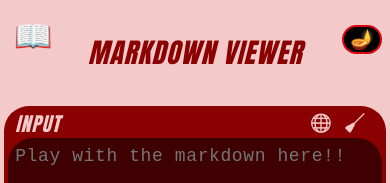
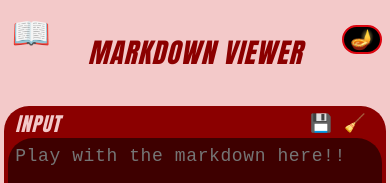
Before and after one commit to VIGNESHWAR-RV/markdown-viewer-frontEnd, a React (Create React App) app: page / in a window 390 px wide. Shown: the top 183 px of the page. Built offline with nearby package versions, Linux system fonts and the light colour scheme.

Commit message:
updated icon style css

```diff
--- a/src/App.css
+++ b/src/App.css
@@ -17,24 +17,30 @@ html{
   background: black;
   height:100vh;
   width:100%;
+  position: relative;
   overflow: hidden;
 }
 .menuBar{
   position:absolute;
-  top:1vw;
+  top:1.5vw;
   left:1.5vw;
-  font-size: 3vmax;
+  font-size: 2.5vmax;
   border:none;
-  color:red;
+  color:darkred;
   background: transparent;
   cursor: pointer;
   z-index: 5;
+  font-family:Impact, Haettenschweiler, 'Arial Narrow Bold', sans-serif;
+  font-style: oblique;
   transition: all 0.3s ease-in-out;
+}
+.menuBar::after{
+  content:"MENU";
 }
 .menuBar:hover{
   padding-top: 0.2%;
   padding-left:0.5%;
-  text-shadow: 0.1vw 0.1vw 0.8vw #db0510,-0.1vw -0.1vw 0.8vw #db0510 ;
+  text-shadow: 0.1vw 0.1vw 0.5vw rgb(243, 201, 201),-0.1vw -0.1vw 0.5vw black ;
 }
 .themeButton{
   position: absolute;
@@ -74,7 +80,13 @@ html{
 @media only screen and (max-width: 768px){
 
    .menuBar{
+     top:1.5vw;
+     left:1.5vw;
      font-size: 8vmin;
+     font-style: normal;
+   }
+   .menuBar::after{
+     content:"";
    }
    .themeButton{
      font-size: 5vmin;
--- a/src/App.js
+++ b/src/App.js
@@ -1,6 +1,6 @@
 import { useState } from 'react';
 import './App.css';
-import toast,{Toaster} from "react-hot-toast";
+import {Toaster} from "react-hot-toast";
 
 
 import {Route,Switch} from "react-router-dom";
--- a/src/pages/markDown/markdown.css
+++ b/src/pages/markDown/markdown.css
@@ -51,14 +51,17 @@
   }
   .markdown_Header_Div a{
     font-size: 2.5vmax;
-    background: rgb(243, 201, 201);
+    /* background: rgb(243, 201, 201);
     -webkit-background-clip:text;
     background-clip: text;
-    color:transparent;
-    transition: all 0.2s ease-in-out;
+    color:transparent; */
+    text-decoration: underline transparent;
+    transition: all 0.3s ease-in-out;
   }
   .markdown_Header_Div a:hover{
-    text-shadow: 0vw 0vw 0.05vw red,-0vw -0vw 0.05vw red ;
+    text-decoration: underline rgb(243, 201, 201);
+    font-size: 2.6vmax;
+    text-shadow: 0.1vw 0.1vw 0.5vw rgb(243, 201, 201),-0.1vw -0.1vw 0.5vw rgb(243, 201, 201) ;
   }
 
   .main{
--- a/src/pages/markDown/markdown.js
+++ b/src/pages/markDown/markdown.js
@@ -80,7 +80,7 @@ export function MarkDown({inputValue,setInputValue,darkMode,updation,setUpdation
                              <div>
                                {saved
                                 ?<button><a href="null" title="succesfully saved" onClick={(e)=>{e.preventDefault()}}>✌️</a></button>
-                                :<button><a href="null" title="save online" onClick={(e)=>{e.preventDefault();saveData()}}>🌐</a></button>
+                                :<button><a href="null" title="save online" onClick={(e)=>{e.preventDefault();saveData()}}>💾</a></button>
                                 }
 
                                  <button><a href="null" title="clear all" onClick={(e)=>{e.preventDefault();setInputValue("")}}>🧹</a></button>
--- a/src/wholeComponents/signUp/SignUp.css
+++ b/src/wholeComponents/signUp/SignUp.css
@@ -6,7 +6,7 @@
     font-style: oblique;
     text-decoration: underline;
     letter-spacing: 0.1vw;
-    padding: 3%;
+    padding: 8% 3% 3% 0%;
     margin:0;
  }
 
--- a/src/wholeComponents/signUp/SignUp.js
+++ b/src/wholeComponents/signUp/SignUp.js
@@ -130,6 +130,7 @@ export function SignUp({textColorStyle,toLoginPage}){
               <b style={textColorStyle} className="signUpAnchorText">Already Have Account?</b>
               <button style={textColorStyle} type="button" className="signUpAnchors" onClick={()=>toLoginPage()}>Login</button>
             </div>
+            <br/>
         </form>
         </div>
         </>
```
